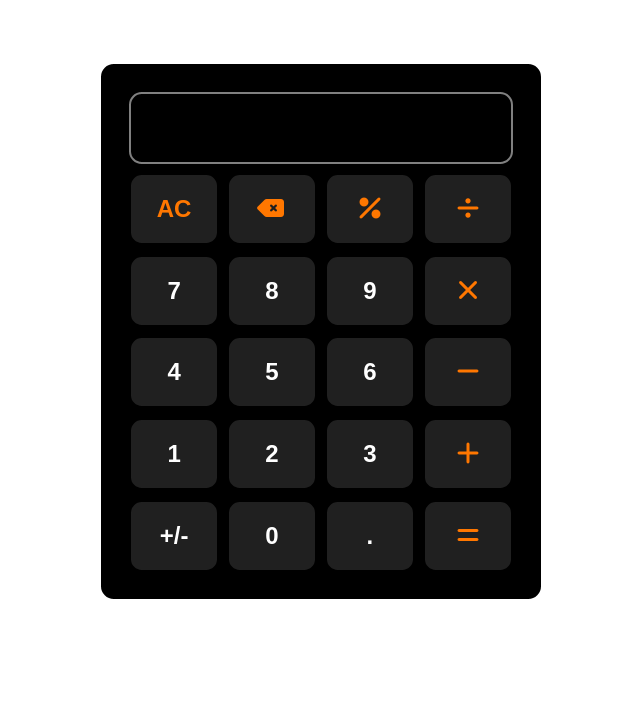
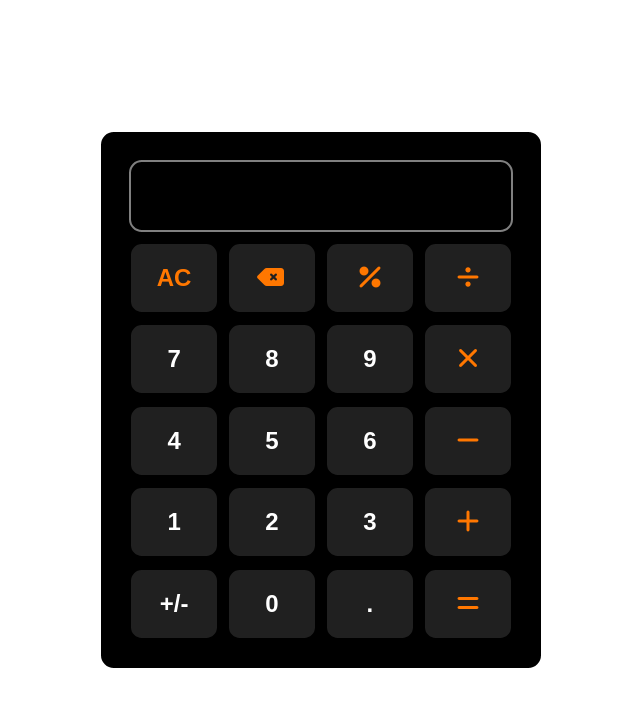
Before and after one commit to DINESH-VOONA/calculator, a plain HTML site: page index.html in a window 1280 px wide. Shown: the whole page, without its empty margins (319-959 px from the left). Drawn offline with Linux system fonts and the light colour scheme.

Commit message:
fourth commit

```diff
--- a/index.css
+++ b/index.css
@@ -2,6 +2,11 @@
   margin: 0%;
   padding: 0%;
   font-family: sans-serif;
+}
+body{
+  display: flex;
+  justify-content: center;
+  align-items: center;
 }
 #calculator{
   display: grid;
@@ -9,8 +14,6 @@
   grid-template-rows: repeat(6,1fr);
   width: 30vw;
   height: 60vh;
-  margin: auto;
-  margin-top: 5%;
   border: 0.2vw solid black;
   gap: 2%;
   padding: 2%;
--- a/index.js
+++ b/index.js
@@ -169,3 +169,8 @@ btndot.addEventListener("click",()=>{
         input.value += '.';
     }
 })
+
+
+//!body
+let body = document.querySelector("body");
+body.style.height = document.documentElement.scrollHeight +"px";
```
